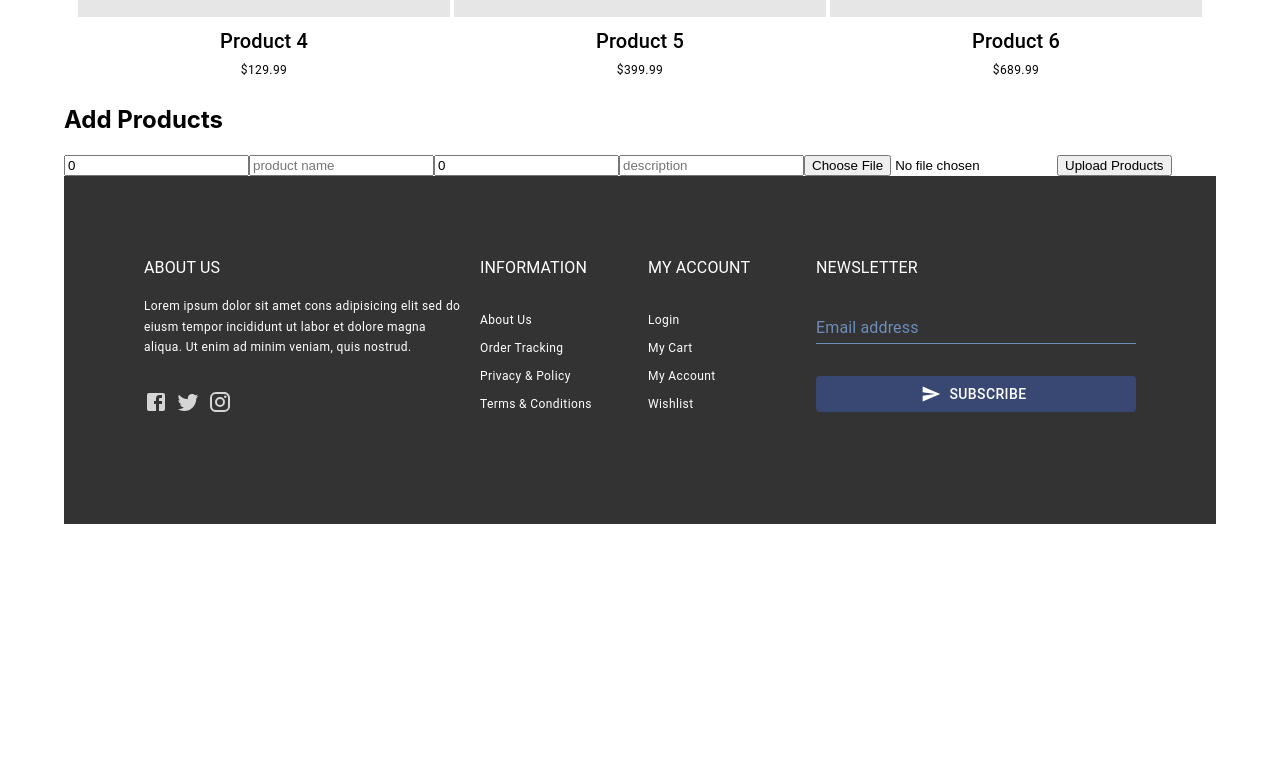
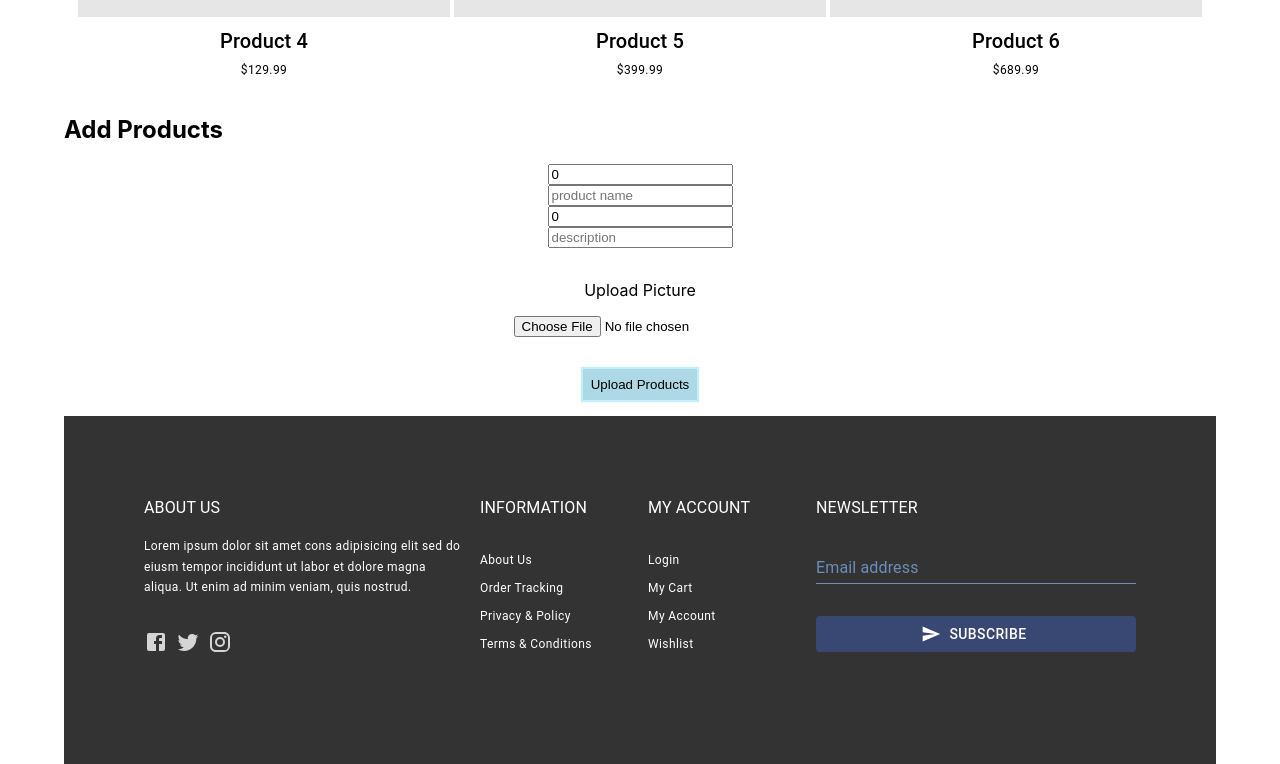
Before and after one commit to Mengzhe-Madeline-Zhang/FrontEnd-13-USC, a React (Create React App) app in the folder frontend-13/: page / in a window 1280 px wide. Shown: the part 1371-2135 px from the top of the page. Before the commit the page ends 1895 px from the top, so only its background shows below. Built offline with nearby package versions, Linux system fonts and the light colour scheme; a web font is replaced by a local one.

Commit message:
styling and error handling

```diff
--- a/frontend-13/src/App.css
+++ b/frontend-13/src/App.css
@@ -1,5 +1,6 @@
 @import "./Components/sessions/session_form.css";
-@import "./Components//product_pages/product_detail.css";
+@import "./Components/product_pages/product_detail.css";
+@import "./Components/UploadProduct/upload_page.css";
 
 .App {
   text-align: center;
--- a/frontend-13/src/Components/UploadProduct/UploadPage.tsx
+++ b/frontend-13/src/Components/UploadProduct/UploadPage.tsx
@@ -23,7 +23,9 @@ const UploadPage: React.FC=()=>{
     )
 
     const imageUploadHandler = (e: any) => {
-        setProductImage(e.target.value);
+        if (e.target.files) {
+            setProductImage(e.target.files[0]);
+        }
     }
 
     useEffect(() => {
@@ -39,19 +41,21 @@ const UploadPage: React.FC=()=>{
 
     const {id, name, price, description, image} = product;
 
-    return (<>
+    return (
+    <div className='product-upload-container'>
         <h2> Add Products  </h2>
-        <form onSubmit={handleSubmit}>
+        <form className='product-upload-form' onSubmit={handleSubmit}>
             <input type="number" placeholder="id" name="id" value={id} onChange={handleChange}/>
             <input type="text" placeholder="product name"  name="name" value={name} onChange={handleChange}/>
             <input type="number" placeholder="price" name="price" value={price} onChange={handleChange}/>
             <input type="text" placeholder="description" name="description" value={description} onChange={handleChange}/>
-            <input type="file" accept="image/*" placeholder="image" name="image" value={image} onChange={e => imageUploadHandler(e)}/>
-            <button type='submit'>Upload Products</button>
-
-
+            <div className='upload-picture-container'>
+                <p>Upload  Picture</p>
+                <input type="file" accept="image/*" placeholder="image" name="image" onChange={e => imageUploadHandler(e)}/>
+            </div>
+            <button className='upload-product-btn' type='submit'>Upload Products</button>
         </form>
-        </>
+    </div>
     )
 
 
--- /dev/null
+++ b/frontend-13/src/Components/UploadProduct/upload_page.css
@@ -0,0 +1,28 @@
+.product-upload-form {
+    display: flex;
+    flex-direction: column;
+    justify-content: center;
+    align-items: center;
+}
+
+.product-upload-container {
+    display: flex;
+    flex-direction: column;
+}
+
+.upload-product-btn {
+    border:none;
+    padding: 0.5rem;
+    box-shadow: 0px 0px 1px 2px rgb(193, 239, 255);
+    background-color:lightblue;
+    margin-top:1rem;
+    margin-bottom: 1rem;
+}
+
+.upload-picture-container {
+    display:flex;
+    flex-direction: column;
+    align-items: center;
+    justify-content: center;
+    padding: 1rem
+}
```
